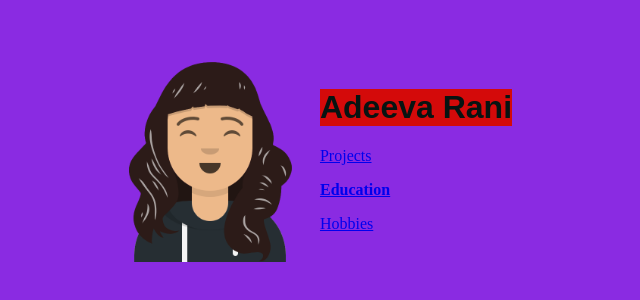
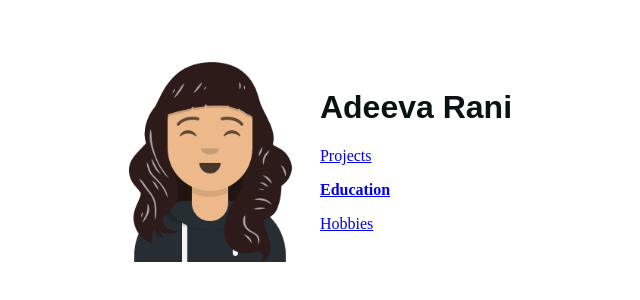
Before and after one commit to adeeva2006/My-html-file, a plain HTML site: page index1.html in a window 1280 px wide. Shown: the part 250-550 px from the top of the page, without its empty margins (329-969 px from the left). Drawn offline with Linux system fonts and the light colour scheme.

Commit message:
Update index1.html

```diff
--- a/index1.html
+++ b/index1.html
@@ -11,13 +11,12 @@
             justify-content: center;
             align-items: center;
             height: 100vh;
-            background-color: blueviolet;
+            background-color: white;
         }
         h1 {
             font-family: 'arial';
             font-size: 32px;
             color: rgb(7, 20, 18);
-            background-color: rgb(212, 10, 10);
 
         }
          img {
```
